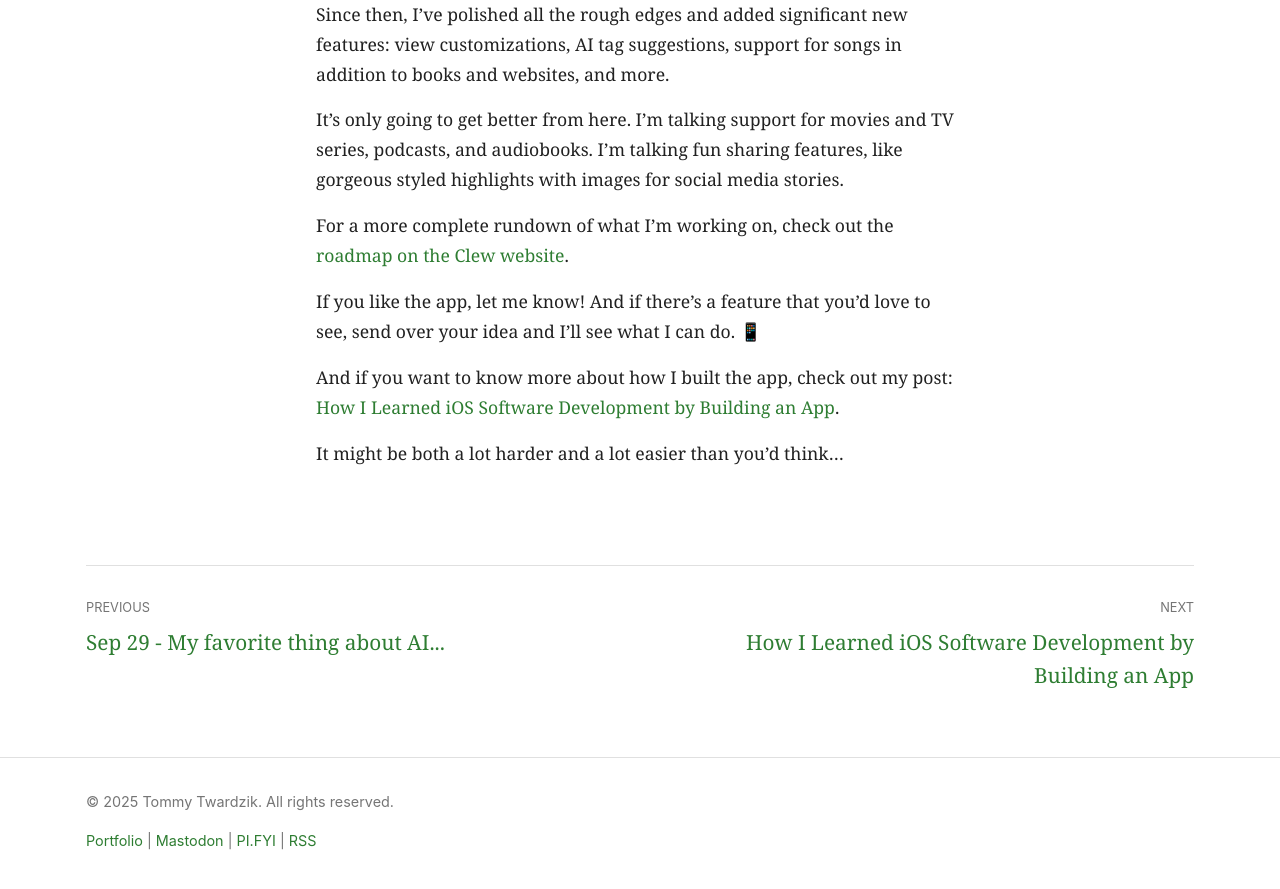
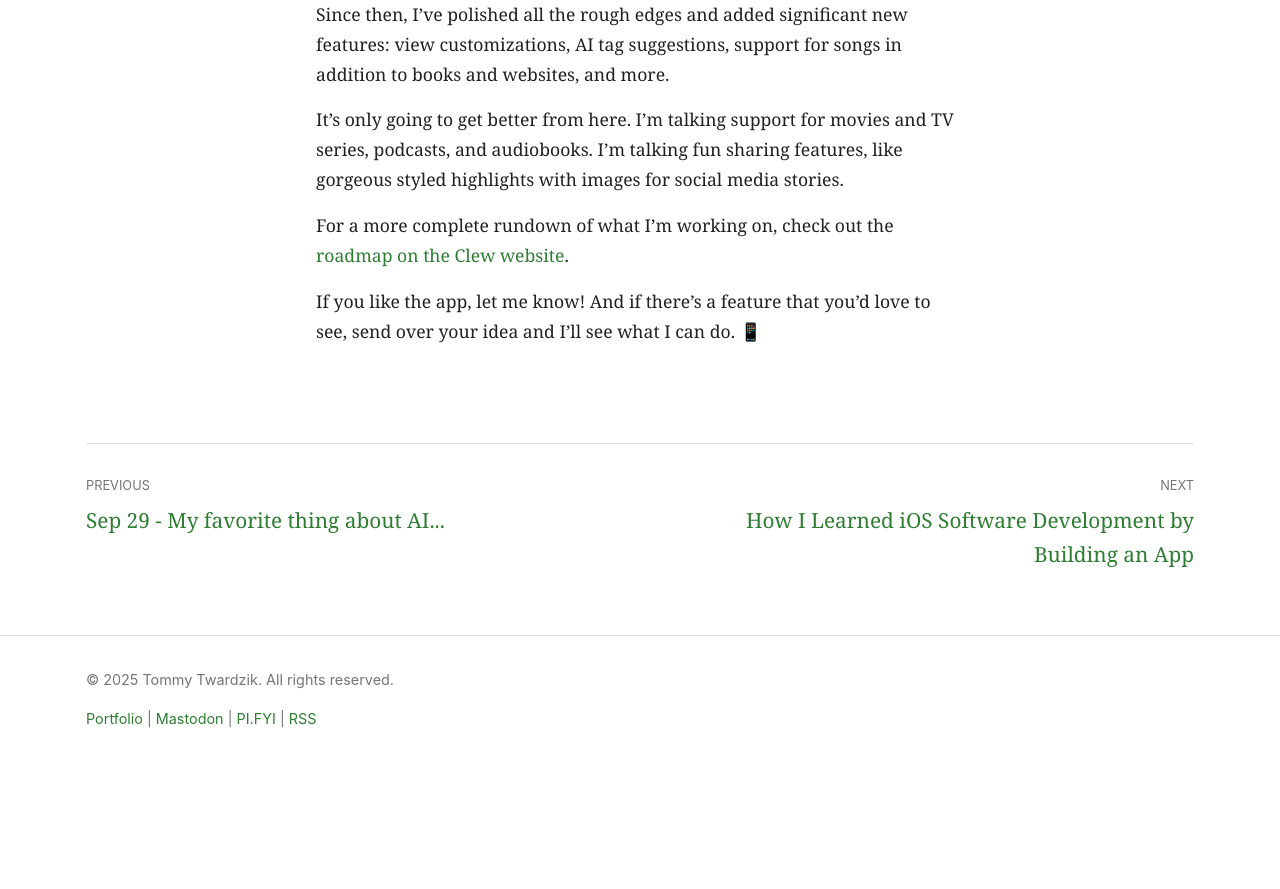
Before and after one commit to ttwardz/bum-notes-blog, a Jekyll site: the page built from _posts/2025-12-03-clew-i-built-an-iOS-app.md, in a window 1280 px wide and 900 px high, scrolled down 4415 px. Shown: the top 889 px of the window. Built offline with Jekyll 4.4.1, drawn with Linux system fonts in a browser that asks for light colours; after the commit the page ends 5193 px from its top, so only the background shows below that.

Commit message:
temporarily removed reference to future post in link
need to restore the internal link once the post publishes on Dec 5

```diff
--- a/_posts/2025-12-03-clew-i-built-an-iOS-app.md
+++ b/_posts/2025-12-03-clew-i-built-an-iOS-app.md
@@ -100,6 +100,6 @@ For a more complete rundown of what I'm working on, check out the [roadmap on th
 
 If you like the app, let me know! And if there's a feature that you'd love to see, send over your idea and I'll see what I can do. 📱
 
-And if you want to know more about how I built the app, check out my post: [How I Learned iOS Software Development by Building an App]({% post_url 2025-12-05-how-i-learned-iOS-development-building-clew %}).
+<!-- And if you want to know more about how I built the app, check out my post: [How I Learned iOS Software Development by Building an App]({% post_url 2025-12-05-how-i-learned-iOS-development-building-clew %}). -->
 
-It might be both a lot harder and a lot easier than you'd think...
+<!-- It might be both a lot harder and a lot easier than you'd think... -->
```
